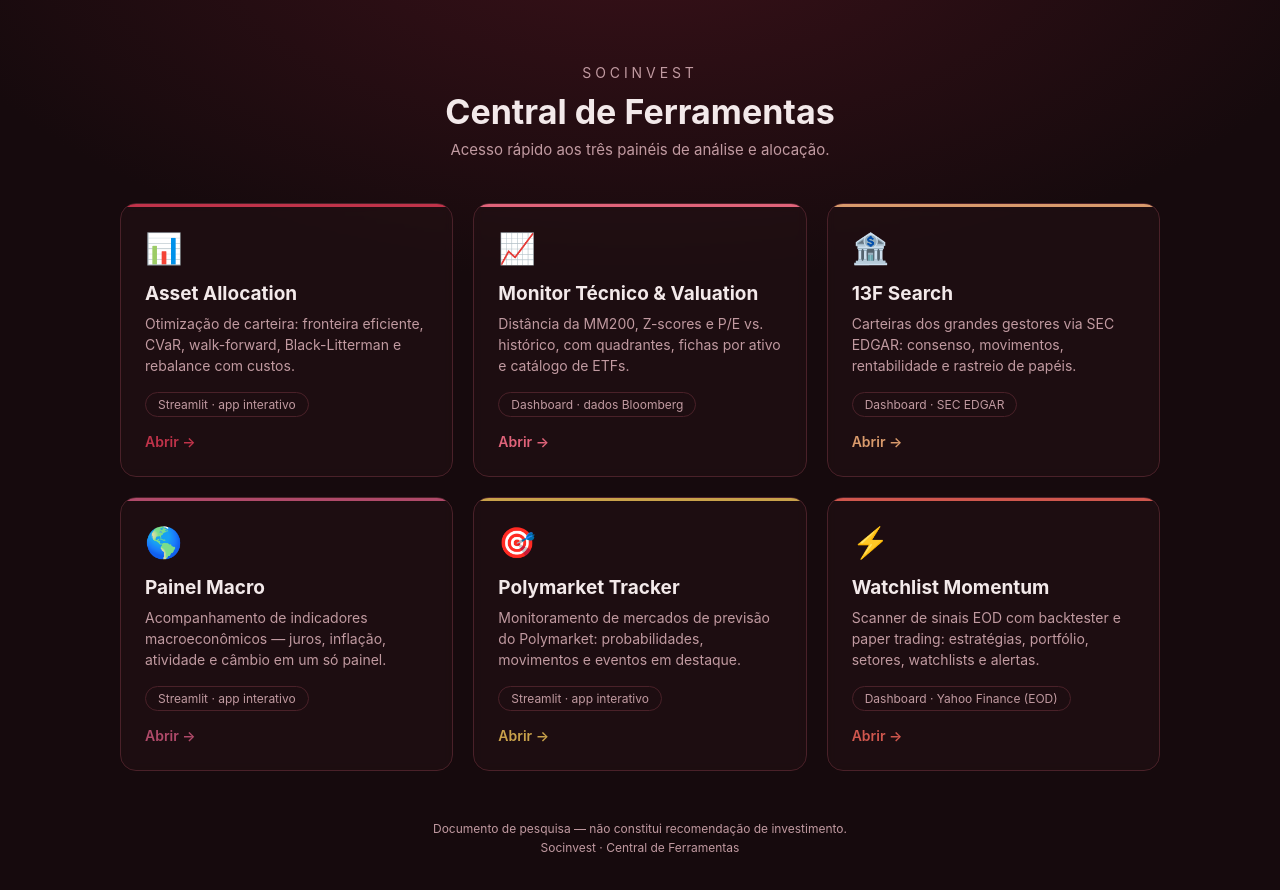
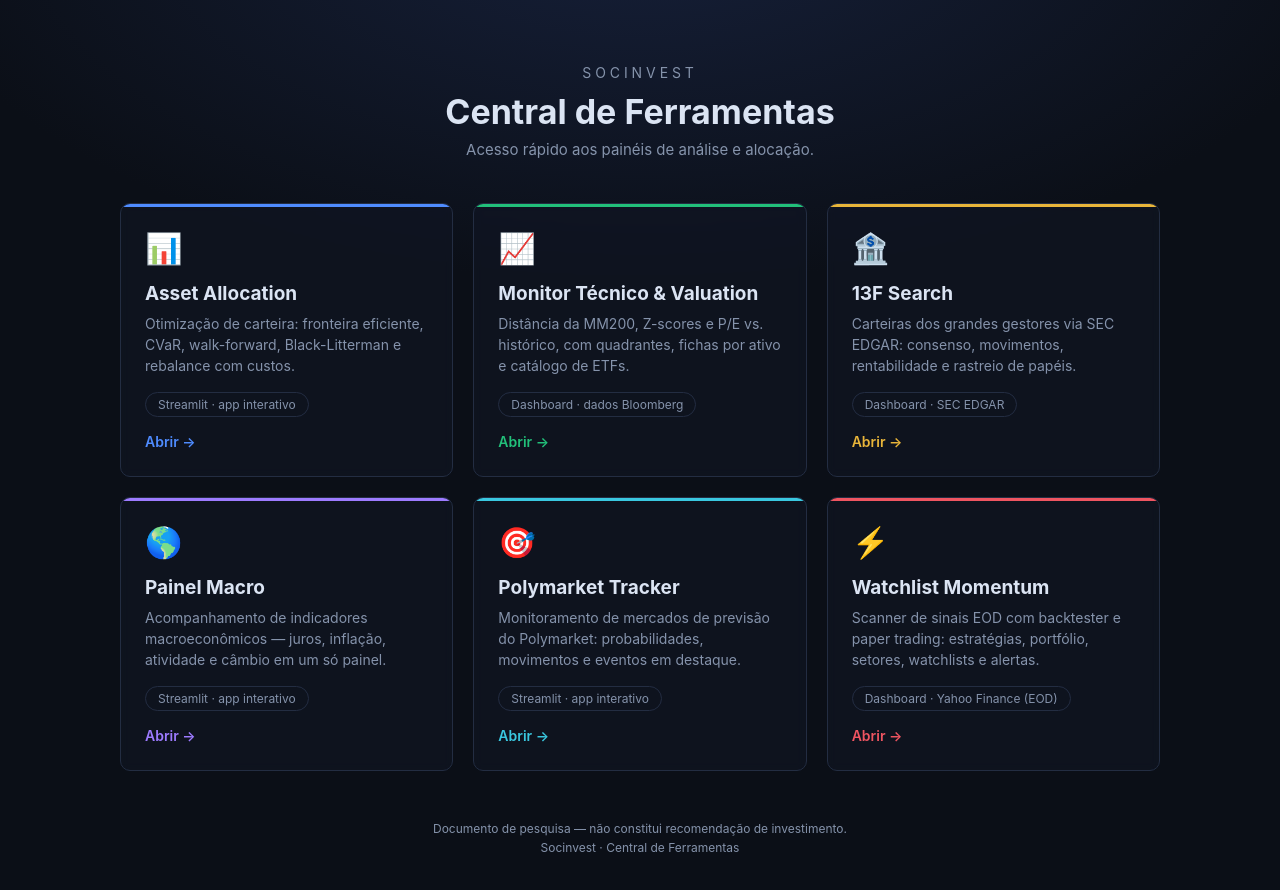
Before and after one commit to pedropeu14/Central-de-Ferramentas---Socinvest, a plain HTML site: page index.html in a window 1280 px wide. Drawn offline with Linux system fonts and the light colour scheme.

Commit message:
Adopt Watchlist dark visual identity (#0b0f17 / #4f8cff)
Unify visual identity across Socinvest tools with the Watchlist
Momentum palette: dark background #0b0f17, panels #121826, accent
#4f8cff, green #22c07a, red #ef5561, system sans typography.

Co-Authored-By: Claude Fable 5 <noreply@anthropic.com>

```diff
--- a/index.html
+++ b/index.html
@@ -6,15 +6,16 @@
 <title>Socinvest — Central</title>
 <style>
   :root{
-    --bg:#160a0d; --card:#25121688; --card-h:#31171c;
-    --line:#4a2129; --txt:#f3e9ea; --muted:#c19aa1;
-    --accent:#c0334a; --accent2:#e0637a; --accent3:#d99a6c;
-    --accent4:#b04a6a; --accent5:#c9a24b; --accent6:#d0574e;
+    --bg:#0b0f17; --card:#12182688; --card-h:#1a2234;
+    --line:#232d42; --txt:#dbe4f3; --muted:#8593ab;
+    --accent:#4f8cff; --accent2:#22c07a; --accent3:#e8b53a;
+    --accent4:#9d7bff; --accent5:#3ac8e0; --accent6:#ef5561;
+    color-scheme:dark;
   }
   *{box-sizing:border-box;margin:0;padding:0}
   body{
     font-family:-apple-system,BlinkMacSystemFont,"Segoe UI",Roboto,Helvetica,Arial,sans-serif;
-    background:radial-gradient(1200px 600px at 50% -10%,#3a1119 0%,var(--bg) 62%);
+    background:radial-gradient(1200px 600px at 50% -10%,#16203a 0%,var(--bg) 62%);
     color:var(--txt);min-height:100vh;
     display:flex;flex-direction:column;align-items:center;
     padding:64px 20px 40px;
@@ -28,7 +29,7 @@
   }
   .card{
     display:flex;flex-direction:column;
-    background:var(--card);border:1px solid var(--line);border-radius:16px;
+    background:var(--card);border:1px solid var(--line);border-radius:10px;
     backdrop-filter:blur(4px);
     padding:26px 24px;text-decoration:none;color:inherit;
     transition:transform .16s ease,border-color .16s ease,background .16s ease;
@@ -52,7 +53,7 @@
 <body>
   <div class="brand">Socinvest</div>
   <h1>Central de Ferramentas</h1>
-  <p class="sub">Acesso rápido aos três painéis de análise e alocação.</p>
+  <p class="sub">Acesso rápido aos painéis de análise e alocação.</p>
 
   <div class="grid">
     <a class="card c1" href="https://socinvestassetalocation.streamlit.app/" target="_blank" rel="noopener">
```
